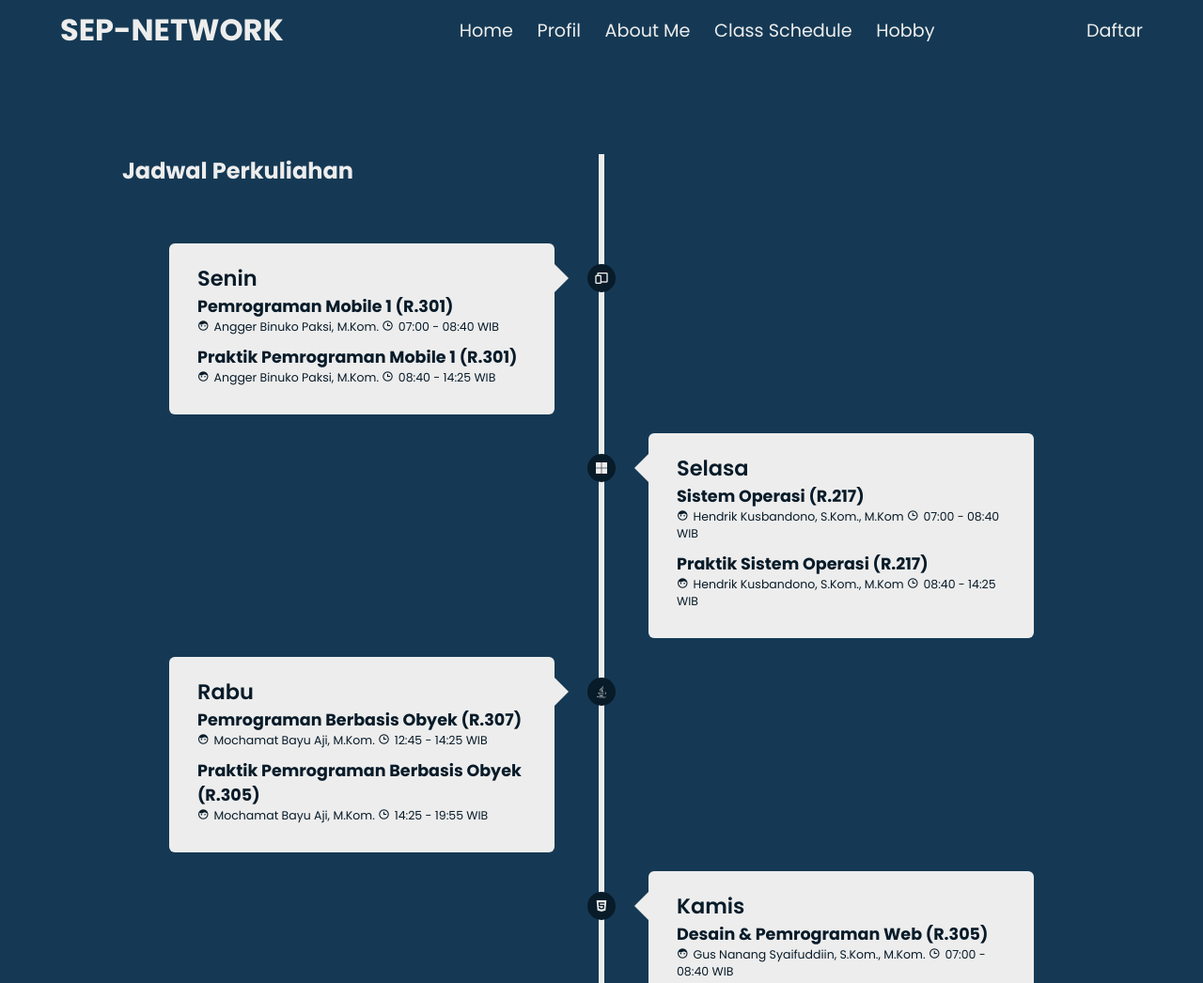
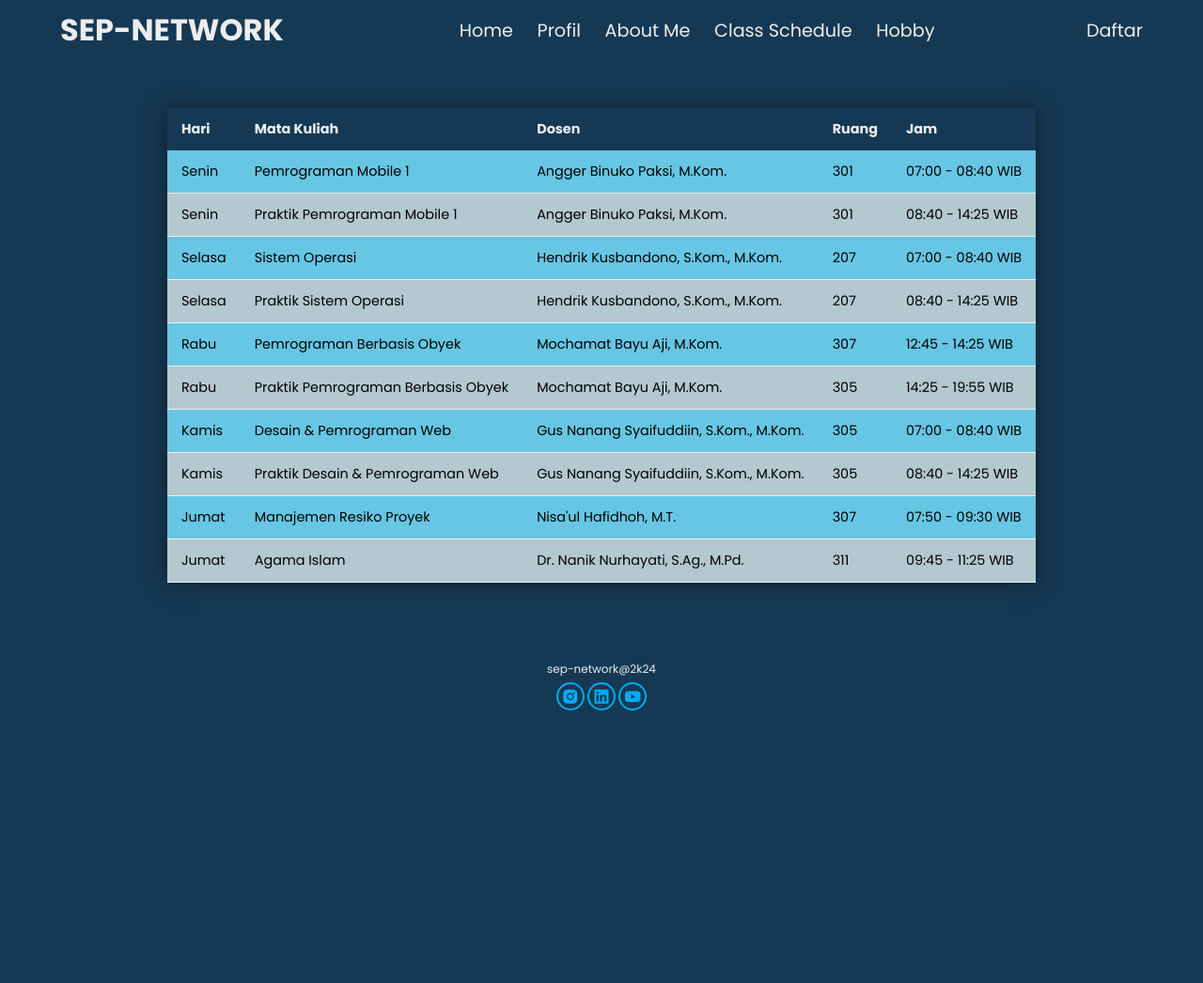
Before and after one commit to sep-ae/web-profile, a plain HTML site: page class-schedule.html in a window 1280 px wide. Shown: the top 1046 px of the page at 94% size. After the commit the page ends 800 px from the top, so only its background shows below. Drawn offline with nearby package versions, Linux system fonts and the light colour scheme.

Commit message:
update-jadwal

```diff
--- a/class-schedule.html
+++ b/class-schedule.html
@@ -33,66 +33,89 @@
 </header>
 
     <section class="jadwal">
-        <h1>Jadwal Perkuliahan</h1>
-        <div class="container-jadwal kiri">
-            <div class="s-icon"><i class='bx bx-devices'></i></div>
-            <div class="text-box">
-                <h2>Senin</h2>
-                <h3>Pemrograman Mobile 1 (R.301)</h3>
-                <small><i class='bx bxs-face'></i>Angger Binuko Paksi, M.Kom. <i class='bx bx-time' ></i>07:00 - 08:40 WIB</small>
-                <h3>Praktik Pemrograman Mobile 1 (R.301)</h3>
-                <small><i class='bx bxs-face'></i>Angger Binuko Paksi, M.Kom. <i class='bx bx-time' ></i>08:40 - 14:25 WIB</small>
-                <span class="panah-kiri"></span>
-            </div>
-        </div>
-
-        <div class="container-jadwal kanan">
-            <div class="s-icon"><i class='bx bxl-microsoft'></i></div>
-            <div class="text-box">
-                <h2>Selasa</h2>
-                <h3>Sistem Operasi (R.217)</h3>
-                <small><i class='bx bxs-face'></i>Hendrik Kusbandono, S.Kom., M.Kom <i class='bx bx-time' ></i>07:00 - 08:40 WIB</small>
-                <h3>Praktik Sistem Operasi (R.217)</h3>
-                <small><i class='bx bxs-face'></i>Hendrik Kusbandono, S.Kom., M.Kom <i class='bx bx-time' ></i>08:40 - 14:25 WIB</small>
-                <span class="panah-kanan"></span>
-            </div>
-        </div>
-
-        <div class="container-jadwal kiri">
-            <div class="s-icon"><i class='bx bxl-java' ></i></div>
-            <div class="text-box">
-                <h2>Rabu</h2>
-                <h3>Pemrograman Berbasis Obyek (R.307)</h3>
-                <small><i class='bx bxs-face'></i>Mochamat Bayu Aji, M.Kom. <i class='bx bx-time' ></i>12:45 - 14:25 WIB</small>
-                <h3>Praktik Pemrograman Berbasis Obyek (R.305)</h3>
-                <small><i class='bx bxs-face'></i>Mochamat Bayu Aji, M.Kom. <i class='bx bx-time' ></i>14:25 - 19:55 WIB</small>
-                <span class="panah-kiri"></span>
-            </div>
-        </div>
-
-        <div class="container-jadwal kanan">
-            <div class="s-icon"><i class='bx bxl-html5' ></i></div>
-            <div class="text-box">
-                <h2>Kamis</h2>
-                <h3>Desain & Pemrograman Web (R.305)</h3>
-                <small><i class='bx bxs-face'></i>Gus Nanang Syaifuddiin, S.Kom., M.Kom. <i class='bx bx-time' ></i>07:00 - 08:40 WIB</small>
-                <h3>Praktik Desain & Pemrograman Web (R.305)</h3>
-                <small><i class='bx bxs-face'></i>Gus Nanang Syaifuddiin, S.Kom., M.Kom. <i class='bx bx-time' ></i>08:40 - 14:25 WIB</small>
-                <span class="panah-kanan"></span>
-            </div>
-        </div>
-
-        <div class="container-jadwal kiri">
-            <div class="s-icon"><i class='bx bxs-graduation'></i></div>
-            <div class="text-box">
-                <h2>Jumat</h2>
-                <h3>Manajemen Resiko Proyek (R.307)</h3>
-                <small><i class='bx bxs-face'></i>Nisa'ul Hafidhoh, M.T. <i class='bx bx-time' ></i>07:50 - 09:30 WIB</small>
-                <h3>Agama Islam (R.311)</h3>
-                <small><i class='bx bxs-face'></i>Dr. Nanik Nurhayati, S.Ag., M.Pd. <i class='bx bx-time' ></i>09:45 - 11:25 WIB</small>
-                <span class="panah-kiri"></span>
-            </div>
-        </div>
+        <table class="tabel-jadwal">
+            <thead>
+                <tr>
+                    <th>Hari</th>
+                    <th>Mata Kuliah</th>
+                    <th>Dosen</th>
+                    <th>Ruang</th>
+                    <th>Jam</th>
+                </tr>
+            </thead>
+            <tbody>
+                <tr>
+                    <td>Senin</td>
+                    <td>Pemrograman Mobile 1</td>
+                    <td>Angger Binuko Paksi, M.Kom.</td>
+                    <td>301</td>
+                    <td>07:00 - 08:40 WIB</td>
+                </tr>
+                <tr>
+                    <td>Senin</td>
+                    <td>Praktik Pemrograman Mobile 1</td>
+                    <td>Angger Binuko Paksi, M.Kom.</td>
+                    <td>301</td>
+                    <td>08:40 - 14:25 WIB</td>
+                </tr>
+                <tr>
+                    <td>Selasa</td>
+                    <td>Sistem Operasi</td>
+                    <td>Hendrik Kusbandono, S.Kom., M.Kom.</td>
+                    <td>207</td>
+                    <td>07:00 - 08:40 WIB</td>
+                </tr>
+                <tr>
+                    <td>Selasa</td>
+                    <td>Praktik Sistem Operasi</td>
+                    <td>Hendrik Kusbandono, S.Kom., M.Kom.</td>
+                    <td>207</td>
+                    <td>08:40 - 14:25 WIB</td>
+                </tr>
+                <tr>
+                    <td>Rabu</td>
+                    <td>Pemrograman Berbasis Obyek</td>
+                    <td>Mochamat Bayu Aji, M.Kom.</td>
+                    <td>307</td>
+                    <td>12:45 - 14:25 WIB</td>
+                </tr>
+                <tr>
+                    <td>Rabu</td>
+                    <td>Praktik Pemrograman Berbasis Obyek</td>
+                    <td>Mochamat Bayu Aji, M.Kom.</td>
+                    <td>305</td>
+                    <td>14:25 - 19:55 WIB</td>
+                </tr>
+                <tr>
+                    <td>Kamis</td>
+                    <td>Desain & Pemrograman Web</td>
+                    <td>Gus Nanang Syaifuddiin, S.Kom., M.Kom.</td>
+                    <td>305</td>
+                    <td>07:00 - 08:40 WIB</td>
+                </tr>
+                <tr>
+                    <td>Kamis</td>
+                    <td>Praktik Desain & Pemrograman Web</td>
+                    <td>Gus Nanang Syaifuddiin, S.Kom., M.Kom.</td>
+                    <td>305</td>
+                    <td>08:40 - 14:25 WIB</td>
+                </tr>
+                <tr>
+                    <td>Jumat</td>
+                    <td>Manajemen Resiko Proyek</td>
+                    <td>Nisa'ul Hafidhoh, M.T.</td>
+                    <td>307</td>
+                    <td>07:50 - 09:30 WIB</td>
+                </tr>
+                <tr>
+                    <td>Jumat</td>
+                    <td>Agama Islam</td>
+                    <td>Dr. Nanik Nurhayati, S.Ag., M.Pd.</td>
+                    <td>311</td>
+                    <td>09:45 - 11:25 WIB</td>
+                </tr>
+            </tbody>
+        </table>
     </section>
 
     <footer class="footer">
--- a/css/jadwal.css
+++ b/css/jadwal.css
@@ -1,195 +1,52 @@
 /* untuk jadwal mumet */
 
 .jadwal {
-    position: relative;
-    max-width: 1020px;
-    margin: 100px auto;
+    display: flex;
+    justify-content: center;
+    align-items: center;
+    margin-top: 2%;
+    margin-bottom: 3%;
 }
 
-.jadwal h1 {
-    font-size: 24px;
-    margin-bottom: 50px;
-    color: #ededed;
-}
-.container-jadwal {
-    padding: 10px 50px;
-    position: relative;
-    width: 50%;
-    animation: movedown 1s linear forwards;
-    opacity: 0;
+.tabel-jadwal {
+    border-collapse: collapse;
+    margin: 25px 0;
+    font-size: 0.9em;
+    font-family: sans-serif;
+    min-width: 400px;
+    box-shadow: 0 0 20px rgba(0, 0, 0, 0.5);
 }
 
-@keyframes movedown {
-    0%{
-        opacity: 0;
-        transform: translateY(-30px);
+.tabel-jadwal thead tr {
+    background-color: #153954;
+    color: #ededed;
+    text-align: left;
+}
+
+.tabel-jadwal th,
+.tabel-jadwal td {
+    padding: 12px 15px;
+}
+
+.tabel-jadwal tbody tr{
+    background-color: #67C6E3;
+    color: black;
+}
+.tabel-jadwal tbody tr {
+    border-bottom: 1px solid #ededed;
+}
+
+.tabel-jadwal tbody tr:nth-of-type(even) {
+    color: black;
+    background-color: #B3C8CF;
+}
+
+@media screen and (max-width: 768px) {
+    .tabel-jadwal {
+        font-size: 0.8em;
     }
-    100%{
-        opacity: 1;
-        transform: translateY(0px);
+    .tabel-jadwal th,
+    .tabel-jadwal td {
+        padding: 8px 10px;
     }
 }
-
-.container-jadwal:nth-child(1) {
-    animation-delay: 0s;
-}
-
-.container-jadwal:nth-child(2) {
-    animation-delay: 1s;
-}
-
-.container-jadwal:nth-child(3) {
-    animation-delay: 2s;
-}
-
-.container-jadwal:nth-child(4) {
-    animation-delay: 3s;
-}
-
-.container-jadwal:nth-child(5) {
-    animation-delay: 4s;
-}
-
-.text-box {
-    padding: 20px 30px;
-    color: #081b29;
-    background: #ededed;
-    position: relative;
-    border-radius: 6px;
-    font-size: 15px;
-    display: flex;
-    flex-direction: column;
-}
-
-.kiri {
-    left: 0;
-}
-
-.kanan {
-    left: 50%;
-}
-
-.s-icon {
-    position: absolute;
-    display: inline-flex;
-    justify-content: center;
-    align-items: center;
-    background-color: #081b29;
-    width: 30px;
-    height: 30px;
-    border-radius: 50%;
-    right: -15px;
-    top: 32px;
-    z-index: 10;
-}
-
-.kanan .s-icon {
-    left: -15px;
-}
-
-.jadwal::after {
-    content: '';
-    position: absolute;
-    width: 6px;
-    height: 100%;
-    background: #ededed;
-    top: 0;
-    left: 50%;
-    margin-left: -3px;
-    z-index: -1;
-    animation: moveline 6s linear forwards;
-}
-
-@keyframes moveline {
-    0%{
-        height: 0;
-    }
-    100%{
-        height: 100%;
-    }
-}
-
-.text-box h2 {
-    font-weight: 600;
-}
-
-.text-box h3 {
-    margin-top: 0;
-}
-
-.text-box small {
-    display: inline-block;
-    align-items: center;
-    margin-bottom: 10px;
-}
-
-.text-box small i {
-    margin-right: 5px;
-}
-
-.panah-kiri {
-    height: 0;
-    width: 0;
-    position: absolute;
-    top: 22px;
-    z-index: 1;
-    border-top: 15px solid transparent;
-    border-bottom: 15px solid transparent;
-    border-left: 15px solid #ededed;
-    right: -15px;
-}
-
-.panah-kanan {
-    height: 0;
-    width: 0;
-    position: absolute;
-    top: 22px;
-    z-index: 1;
-    border-top: 15px solid transparent;
-    border-bottom: 15px solid transparent;
-    border-right: 15px solid #ededed;
-    left: -15px;
-}
-
-@media screen and (max-width: 600px) {
-    h1 {
-        text-align: center;
-        position: relative;
-    }
-
-    .jadwal::after {
-        margin-top: 35px;
-        left: 31px;
-    }
-    .container-jadwal {
-        width: 100%;
-        padding-left: 50px;
-        padding-right: 25px;
-    }
-    .text-box {
-        font-size: 12px;
-    }
-    .text-box small {
-        margin-bottom: 10px;
-    }
-    .kanan, .kiri {
-        left: 0;
-    }
-    .s-icon {
-        right: auto;
-        left: 15px;
-        top: 32px;
-    }
-
-    .container-jadwal .kanan .s-icon {
-        right: auto;
-        left: -15px;
-        top: 32px;
-    }
-
-    .panah-kanan, .panah-kiri {
-        border-right: 15px solid #ededed;
-        border-left: 0;
-        left: 15px;
-    }
-}
```
